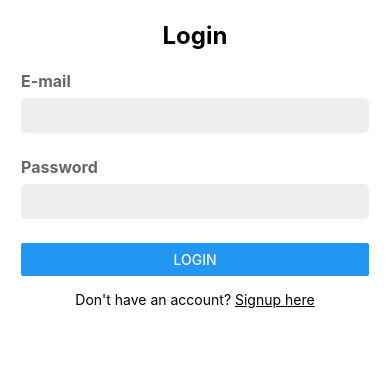
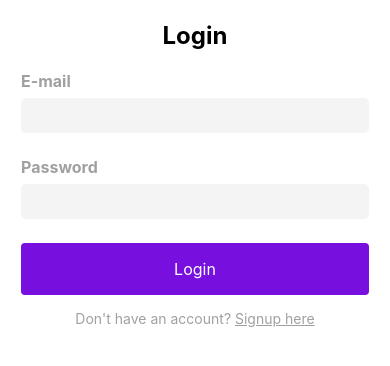
Before and after one commit to ericcbarbosa/crowdform-challenge-app, a React Native app: screen /Login in a window 390 px wide. Shown: the top 366 px of the page. Built offline with nearby package versions, Linux system fonts and the light colour scheme.

Commit message:
style: apply some general layout improvements

```diff
--- a/App.js
+++ b/App.js
@@ -1,4 +1,5 @@
 import { Provider, useSelector } from 'react-redux';
+import { Ionicons } from '@expo/vector-icons';
 import { NavigationContainer } from '@react-navigation/native';
 import { createBottomTabNavigator } from '@react-navigation/bottom-tabs';
 import { createNativeStackNavigator } from '@react-navigation/native-stack';
@@ -10,6 +11,7 @@ import TradeScreen from "./features/trade/trade";
 import PortfolioScreen from "./features/portfolio/portfolio";
 import LoginScreen from "./features/login/login";
 import RegisterScreen from "./features/register/register";
+import colors from "./theme/colors";
 
 const Tab = createBottomTabNavigator();
 const Stack = createNativeStackNavigator();
@@ -17,13 +19,67 @@ const Stack = createNativeStackNavigator();
 function AppContainer() {
   const user = useSelector(selectUser);
 
+  const getScreenOptions = () => ({
+    tabBarActiveTintColor: colors.primary,
+    tabBarInactiveTintColor: colors.black,
+    tabBarLabelStyle: {
+      fontSize: 12,
+      marginTop: -7,
+    },
+  });
+
   return (
     <NavigationContainer>
       {user.isLoggedIn ? (
         <Tab.Navigator>
-          <Tab.Screen name="Home" component={HomeScreen}/>
-          <Tab.Screen name="Trade" component={TradeScreen}/>
-          <Tab.Screen name="Portfolio" component={PortfolioScreen}/>
+          <Tab.Screen
+            name="Home"
+            component={HomeScreen}
+            options={{
+              ...getScreenOptions(),
+              tabBarIcon: ({ focused, color }) => (
+                <Ionicons
+                  name={focused ? 'home' : 'home-outline'}
+                  color={color}
+                  size={24}
+                />
+              )
+            }}
+          />
+          <Tab.Screen
+            name="Trade"
+            component={TradeScreen}
+            options={{
+              tabBarStyle: {
+                opacity: 1,
+                borderTopWidth: 0,
+                elevation: 0,
+                shadow: 'none'
+              },
+              ...getScreenOptions(),
+              tabBarIcon: ({ focused, color }) => (
+                <Ionicons
+                  name={focused ? 'arrow-down-circle' : 'arrow-down-circle-outline'}
+                  color={color}
+                  size={24}
+                />
+              )
+            }}
+          />
+          <Tab.Screen
+            name="Portfolio"
+            component={PortfolioScreen}
+            options={{
+              ...getScreenOptions(),
+              tabBarIcon: ({ focused, color }) => (
+                <Ionicons
+                  name={focused ? 'pie-chart' : 'pie-chart-outline'}
+                  color={color}
+                  size={24}
+                />
+              )
+            }}
+          />
         </Tab.Navigator>
       ) : (
         <Stack.Navigator>
--- a/components/Alert.js
+++ b/components/Alert.js
@@ -1,4 +1,6 @@
-import {Button, Modal, Pressable, StyleSheet, Text, View} from "react-native";
+import { Modal, StyleSheet, View } from 'react-native';
+import colors from "../theme/colors";
+import Button from "./Button";
 
 export default function Alert({ visible, onClose, children }) {
   return (
@@ -36,7 +38,7 @@ const styles = StyleSheet.create({
     borderRadius: 10,
     padding: 35,
     alignItems: 'center',
-    shadowColor: '#000',
+    shadowColor: colors.black,
     shadowOffset: {
       width: 0,
       height: 2,
@@ -46,21 +48,14 @@ const styles = StyleSheet.create({
     elevation: 5,
   },
   button: {
-    borderRadius: 5,
-    padding: 10,
-    elevation: 2,
     marginTop: 15,
+    display: 'flex',
+    width: '100%',
+    padding: 5,
+    height: 40,
+    minWidth: 60,
   },
   buttonClose: {
-    backgroundColor: '#2196F3',
-  },
-  textStyle: {
-    color: 'white',
-    fontWeight: 'bold',
-    textAlign: 'center',
-  },
-  modalText: {
-    marginBottom: 15,
-    textAlign: 'center',
+    backgroundColor: colors.primary,
   },
 });
--- /dev/null
+++ b/components/Button.js
@@ -0,0 +1,44 @@
+import React from 'react';
+import {Pressable, StyleSheet, Text} from 'react-native'
+import colors from "../theme/colors";
+
+export default function Button({
+  backgroundColor = colors.primary,
+  color = colors.white,
+  style = {},
+  title,
+  onPress,
+  ...restProps
+}) {
+  const buttonStyles = {
+    backgroundColor: backgroundColor,
+    color: color,
+  }
+
+  return (
+    <Pressable
+      title={title}
+      onPress={onPress}
+      color={color}
+      style={{...styles.button, ...buttonStyles, ...style}}
+      {...restProps}
+    >
+      <Text style={styles.title}>{title}</Text>
+    </Pressable>
+  )
+}
+
+const styles = StyleSheet.create({
+  button: {
+    display: 'flex',
+    justifyContent: 'center',
+    paddingHorizontal: 10,
+    borderRadius: 4,
+    height: 52,
+  },
+  title: {
+    color: colors.white,
+    textAlign: 'center',
+    fontSize: 16,
+  },
+})
--- a/components/form/CheckBox.js
+++ b/components/form/CheckBox.js
@@ -2,6 +2,7 @@ import React from 'react';
 import ExpoCheckbox from 'expo-checkbox';
 import { StyleSheet, Text, View } from 'react-native';
 import { Controller } from 'react-hook-form';
+import colors from '../../theme/colors';
 
 export default function CheckBox(props) {
   const {
@@ -14,6 +15,7 @@ export default function CheckBox(props) {
 
   const renderElement = ({ field: { onChange, value } }) => (
     <ExpoCheckbox
+      color={colors.primary}
       value={value}
       onValueChange={onChange}
       style={styles.checkbox}
@@ -53,10 +55,10 @@ const styles = StyleSheet.create({
   },
   label: {
     fontSize: 13,
-    color: '#666',
+    color: colors.darkerMuted,
   },
   fieldError: {
-    color: '#f00',
+    color: colors.danger,
     marginVertical: 5,
   },
 });
--- a/components/form/Field.js
+++ b/components/form/Field.js
@@ -3,6 +3,7 @@ import { StyleSheet, Text, View } from 'react-native';
 import { Controller } from 'react-hook-form';
 
 import Input from './Input';
+import colors from '../../theme/colors';
 
 export default function Field(props) {
   const {
@@ -52,18 +53,18 @@ const styles = StyleSheet.create({
   fieldLabel: {
     fontWeight: 'bold',
     fontSize: 16,
-    color: '#666',
+    color: colors.darkerMuted,
     marginBottom: 7,
   },
   fieldInput: {
-    backgroundColor: '#eee',
+    backgroundColor: colors.black,
     paddingHorizontal: 12,
     paddingVertical: 9,
     borderRadius: 5,
     fontWeight: '600',
   },
   fieldError: {
-    color: '#f00',
+    color: colors.danger,
     marginVertical: 5,
   },
 });
--- a/components/form/Input.js
+++ b/components/form/Input.js
@@ -1,5 +1,6 @@
 import React from 'react';
 import { StyleSheet, TextInput } from 'react-native';
+import colors from '../../theme/colors';
 
 const Input = React.forwardRef((props, ref) => {
   const {
@@ -31,7 +32,7 @@ Input.displayName = 'Input';
 
 const styles = StyleSheet.create({
   input: {
-    backgroundColor: '#eee',
+    backgroundColor: colors.lightMuted,
     paddingHorizontal: 12,
     paddingVertical: 9,
     borderRadius: 5,
--- a/features/login/login.js
+++ b/features/login/login.js
@@ -1,12 +1,14 @@
 import React, { useRef, useState } from 'react';
-import { Button, StyleSheet, Text, View } from 'react-native';
+import { StyleSheet, Text, View } from 'react-native';
 import { useForm } from 'react-hook-form';
 import { useDispatch, useSelector } from 'react-redux';
 
+import { login, selectUsers } from '../../store/user/user';
 import InputEmail from '../../components/form/InputEmail';
 import InputPassword from '../../components/form/InputPassword';
-import {login, selectUsers} from '../../store/user/user';
 import Alert from '../../components/Alert';
+import Button from "../../components/Button";
+import colors from "../../theme/colors";
 
 export default function LoginScreen({ navigation }) {
   const [showErrorModal, setShowErrorModal] = useState(false);
@@ -70,7 +72,10 @@ export default function LoginScreen({ navigation }) {
         />
       </View>
 
-      <Button title="Login" onPress={handleSubmit(onLoginSubmit)} />
+      <Button
+        title="Login"
+        onPress={handleSubmit(onLoginSubmit)}
+      />
 
       <View style={styles.signupContainer}>
         <Text style={styles.signup}>
@@ -98,9 +103,10 @@ const styles = StyleSheet.create({
   },
   signup: {
     fontSize: 14,
+    color: colors.darkerMuted,
   },
   signupLink: {
-    fontSize: 14,
+    color: colors.darkerMuted,
     textDecorationLine: 'underline',
   },
 });
--- a/features/register/components/TermsLabel.js
+++ b/features/register/components/TermsLabel.js
@@ -1,5 +1,6 @@
 import React from 'react';
 import { StyleSheet, Text, View } from 'react-native';
+import colors from "../../../theme/colors";
 
 export default function TermsLabel ({ labelStyle, onTermsPress, onPolicyPress }) {
   return (
@@ -29,7 +30,6 @@ export default function TermsLabel ({ labelStyle, onTermsPress, onPolicyPress })
 
 const styles = StyleSheet.create({
   termsLink: {
-    color: 'black',
-    textDecorationLine: 'underline',
+    color: colors.black,
   },
 });
--- a/features/register/register.js
+++ b/features/register/register.js
@@ -1,5 +1,5 @@
 import React, {useRef, useState} from 'react';
-import { Button, KeyboardAvoidingView, ScrollView, StyleSheet, Text, View } from 'react-native';
+import { KeyboardAvoidingView, ScrollView, StyleSheet, Text, View } from 'react-native';
 import { useForm } from 'react-hook-form';
 import { useDispatch } from 'react-redux';
 
@@ -8,10 +8,12 @@ import InputPassword from '../../components/form/InputPassword';
 import Field from '../../components/form/Field';
 import Input from '../../components/form/Input';
 import CheckBox from '../../components/form/CheckBox';
+import Button from '../../components/Button';
 import TermsLabel from './components/TermsLabel';
 
 import { register } from '../../store/user/user'
 import Alert from '../../components/Alert';
+import colors from '../../theme/colors';
 
 export default function RegisterScreen({ navigation }) {
   const [showModal, setShowModal] = useState(false);
@@ -90,11 +92,13 @@ export default function RegisterScreen({ navigation }) {
   return (
     <KeyboardAvoidingView style={styles.container} behavior="height" keyboardVerticalOffset={150}>
       <Alert visible={showModal} onClose={onModalClose}>
-        <Text>Your account is ready to use! Proceed to the login screen.</Text>
+        <Text style={{ color: colors.black, fontSize: 15 }}>
+          Your account is ready to use! Proceed to the login screen.
+        </Text>
       </Alert>
 
       <ScrollView keyboardShouldPersistTaps="handled" height="100%">
-        <Text style={{textAlign: 'center', fontWeight: 'bold', fontSize: 24, marginBottom: 21 }}>Create your account</Text>
+        <Text style={styles.title}>Create your account</Text>
 
         <View style={styles.fieldController}>
           <Field
@@ -170,7 +174,10 @@ export default function RegisterScreen({ navigation }) {
           />
         </View>
 
-        <Button title="Create account" onPress={handleSubmit(onRegisterSubmit)} />
+        <Button
+          title="Create account"
+          onPress={handleSubmit(onRegisterSubmit)}
+        />
 
         <View style={styles.signupContainer}>
           <Text style={styles.signup}>
@@ -187,6 +194,12 @@ export default function RegisterScreen({ navigation }) {
 }
 
 const styles = StyleSheet.create({
+  title: {
+    textAlign: 'center',
+    fontWeight: 'bold',
+    fontSize: 24,
+    marginBottom: 34,
+  },
   fieldController: {
     marginBottom: 12
   },
@@ -207,7 +220,7 @@ const styles = StyleSheet.create({
   container: {
     display: 'flex',
     padding: 21,
-    backgroundColor: 'white',
+    backgroundColor: colors.white,
     flex: 1,
   },
 });
--- /dev/null
+++ b/theme/colors.js
@@ -0,0 +1,11 @@
+export default {
+  primary: '#770FDF',
+  secondary: '#F7EFFF',
+  black: '#000000',
+  white: '#FFFFFF',
+  lightMuted: '#F4F4F4',
+  muted: '#CFCFCF',
+  darkerMuted: '#A0A0A0',
+  success: '#0FDF8F',
+  danger: '#EE8688',
+}
```
